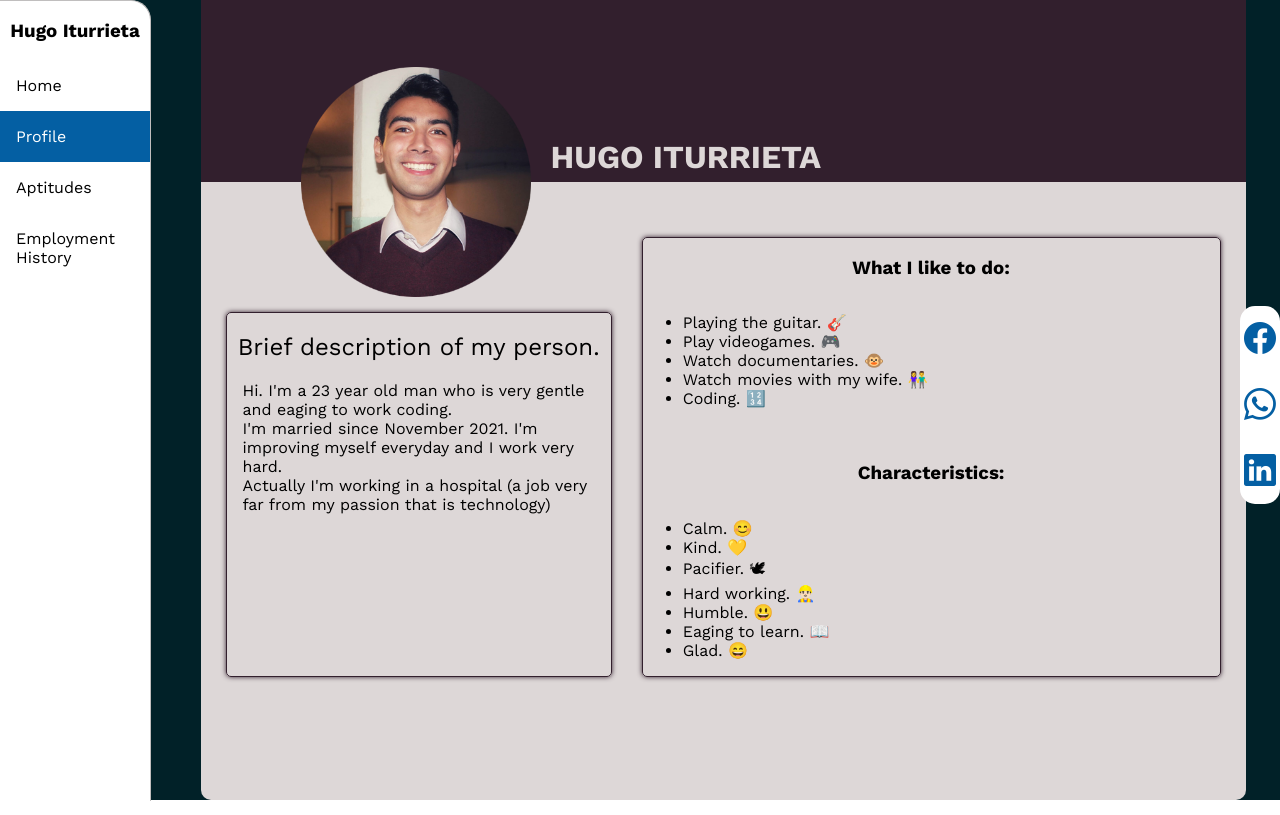
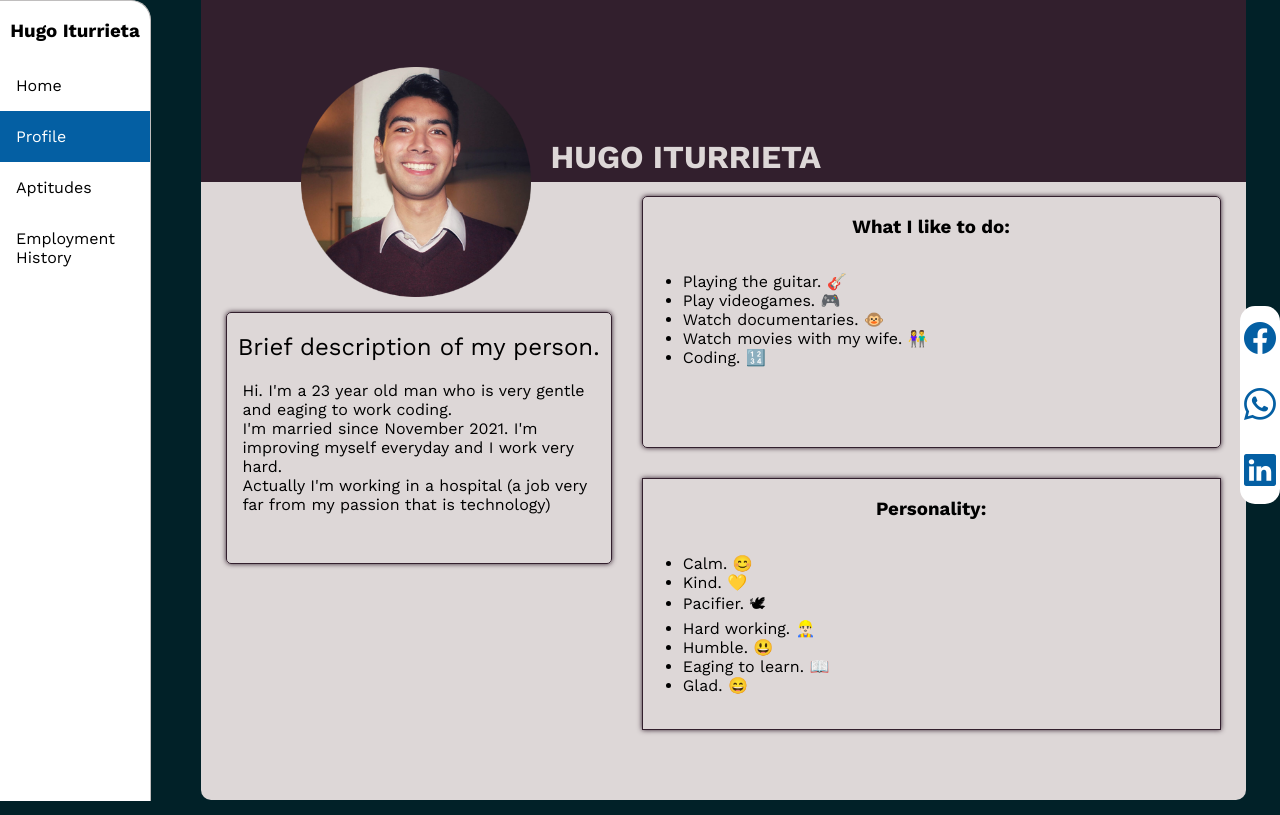
Before and after one commit to mehLabs/myPage, an Angular app: page /profile in a window 1280 px wide. Built offline with nearby package versions, Linux system fonts and the light colour scheme.

Commit message:
Improved profile

```diff
--- a/src/app/app.component.css
+++ b/src/app/app.component.css
@@ -65,7 +65,7 @@ app-social-media{
     display:flex;
     justify-content: center;
     padding: 0;
-    margin: 0;
+    margin: 0 0 15px 0;
     width: calc(100vw - 150px);
     background-color: var(--background-color);
 }
@@ -100,7 +100,7 @@ app-social-media{
     }
     router-outlet{
         padding: 0;
-        height: 100vh;
+        margin: 15px 0;
     }
     app-social-media{
         position: relative;
--- a/src/app/components/profile/profile.component.css
+++ b/src/app/components/profile/profile.component.css
@@ -44,7 +44,7 @@
     align-items: center;
     border-radius: 5px;
     width: 395px;
-    min-height: 300px;
+    height: 250px;
 }
 .brief-description h2{
     font-weight: normal;
@@ -72,13 +72,20 @@
 
 .interests{
     display: flex;
-    margin-top:55px;
+    margin-top:14px;
     border-radius: 5px;
-    min-height: 360px;
     flex-direction: column;
+    height: 250px;
+}
+.personality{
+    margin: 30px 0;
+    display: flex;
+    flex-direction: column;
+    height: 250px;
+}
 
-}
-.interests h3{
+
+h3{
     text-align: center;
 }
 
--- a/src/app/components/profile/profile.component.html
+++ b/src/app/components/profile/profile.component.html
@@ -44,8 +44,9 @@
                         Coding. 🔢
                     </li>
                 </ul>
-                <br>
-                <h3>Characteristics:</h3>
+            </article>
+            <article class="personality border">
+                <h3>Personality:</h3>
                 <ul>
                     <li>Calm. 😊 </li>
                     <li>Kind. 💛</li>
```
Also changed, not shown: src/app/components/nav-bar/nav-bar.component.css (line endings or trailing spaces).
